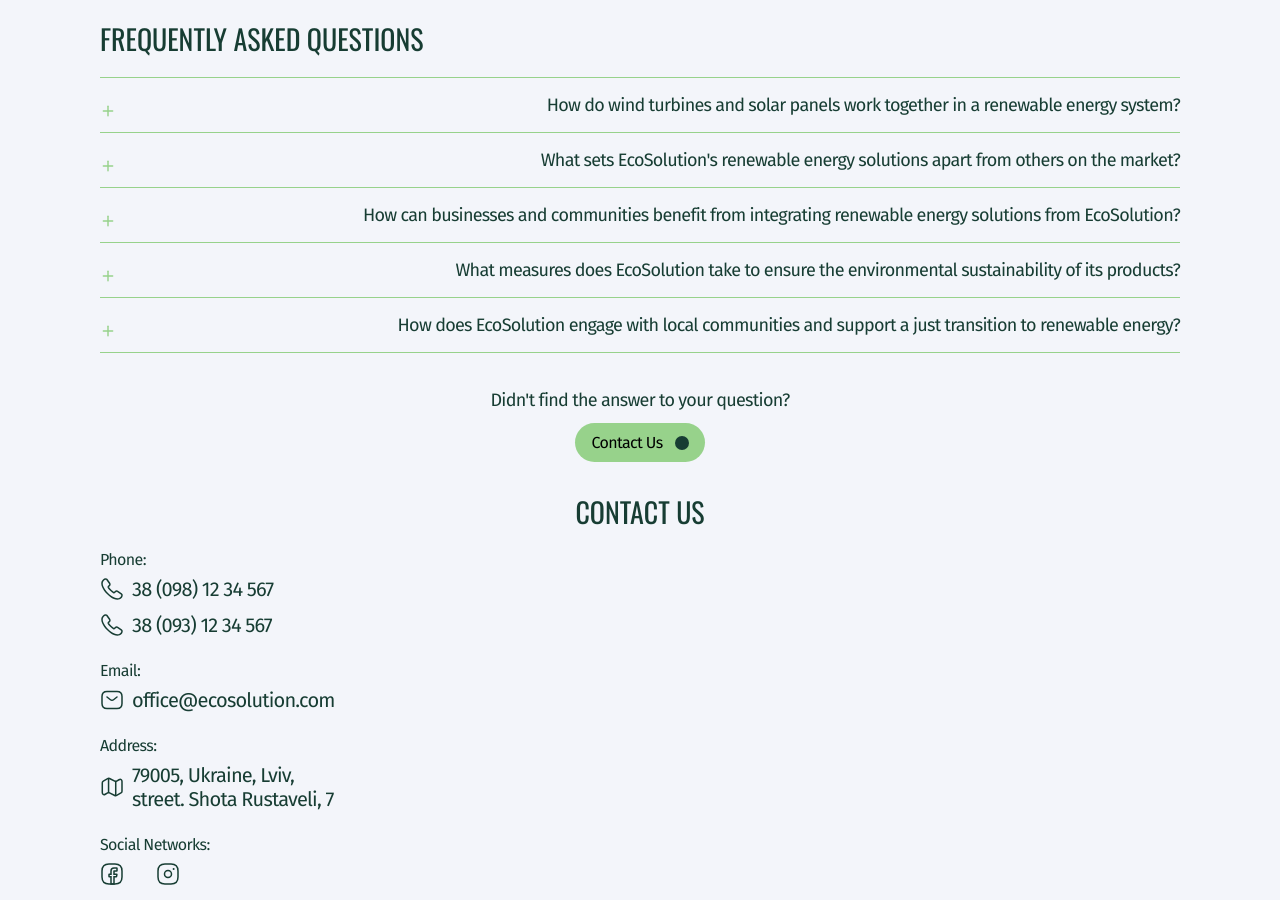
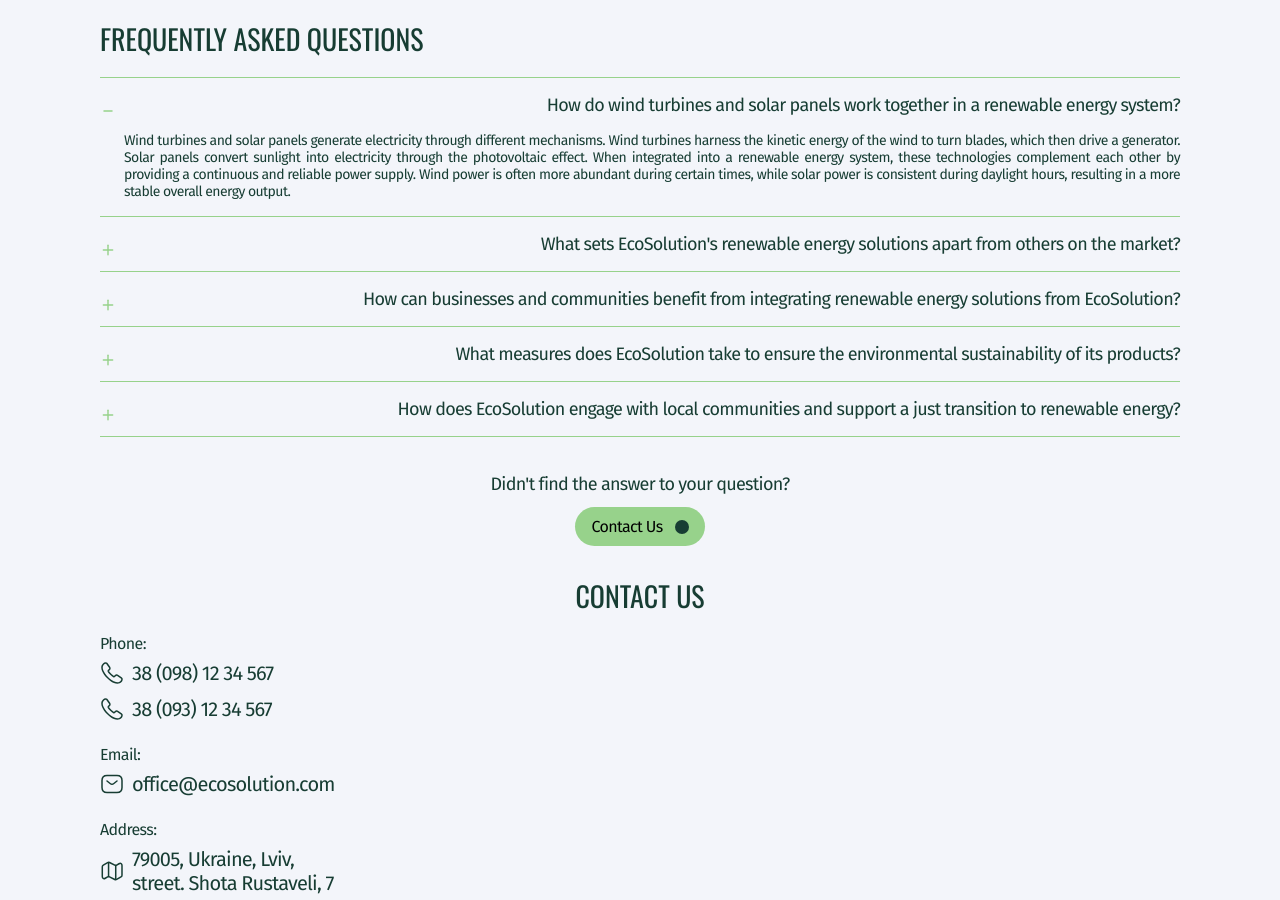
Before and after one commit to Marynryn/Ecosolution, a React (Create React App) app: page / in a window 1280 px wide. Shown: the part 1860-2760 px from the top of the page. Built offline with nearby package versions, Linux system fonts and the light colour scheme.

Commit message:
isvisible

```diff
--- a/src/components/QuestionAnswer/QuestionAnswer.jsx
+++ b/src/components/QuestionAnswer/QuestionAnswer.jsx
@@ -1,5 +1,5 @@
 import React from 'react';
-import styled, { css } from 'styled-components';
+import styled from 'styled-components';
 import sprite from '../../svg/symbol-defs.svg';
 
 const Container = styled.div`
@@ -30,11 +30,9 @@
   font-weight: 400;
   letter-spacing: -0.56px;
 
-  ${({ isvisible }) =>
-    isvisible &&
-    css`
-      display: block;
-    `}
+  &.active {
+    display: block;
+  }
 `;
 
 const Icon = styled.div`
@@ -51,18 +49,18 @@
   height: 16px;
 `;
 
-const QuestionAnswer = ({ question, answer, isvisible, onClick }) => {
+const QuestionAnswer = ({ question, answer, isVisible, onClick }) => {
   return (
     <Container>
       <Question onClick={onClick}>
         <Icon>
           <StyledSvg>
-            <use href={`${sprite}#${isvisible ? 'icon-minus' : 'icon-plus'}`} />
+            <use href={`${sprite}#${isVisible ? 'icon-minus' : 'icon-plus'}`} />
           </StyledSvg>
         </Icon>
         <Text>{question}</Text>
       </Question>
-      <Answer isvisible={isvisible}>{answer}</Answer>
+      <Answer className={isVisible ? 'active' : ''}>{answer}</Answer>
     </Container>
   );
 };
```
